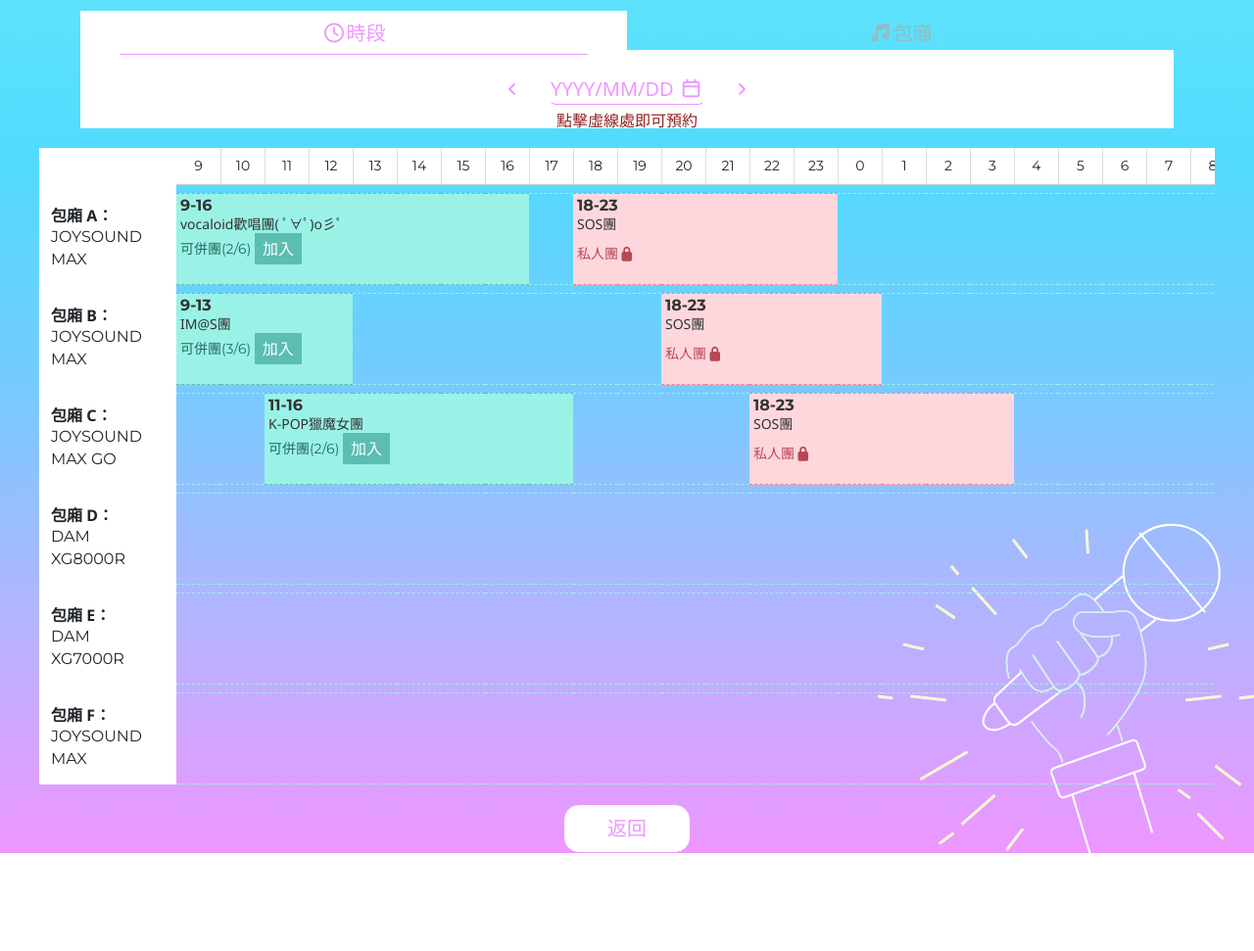
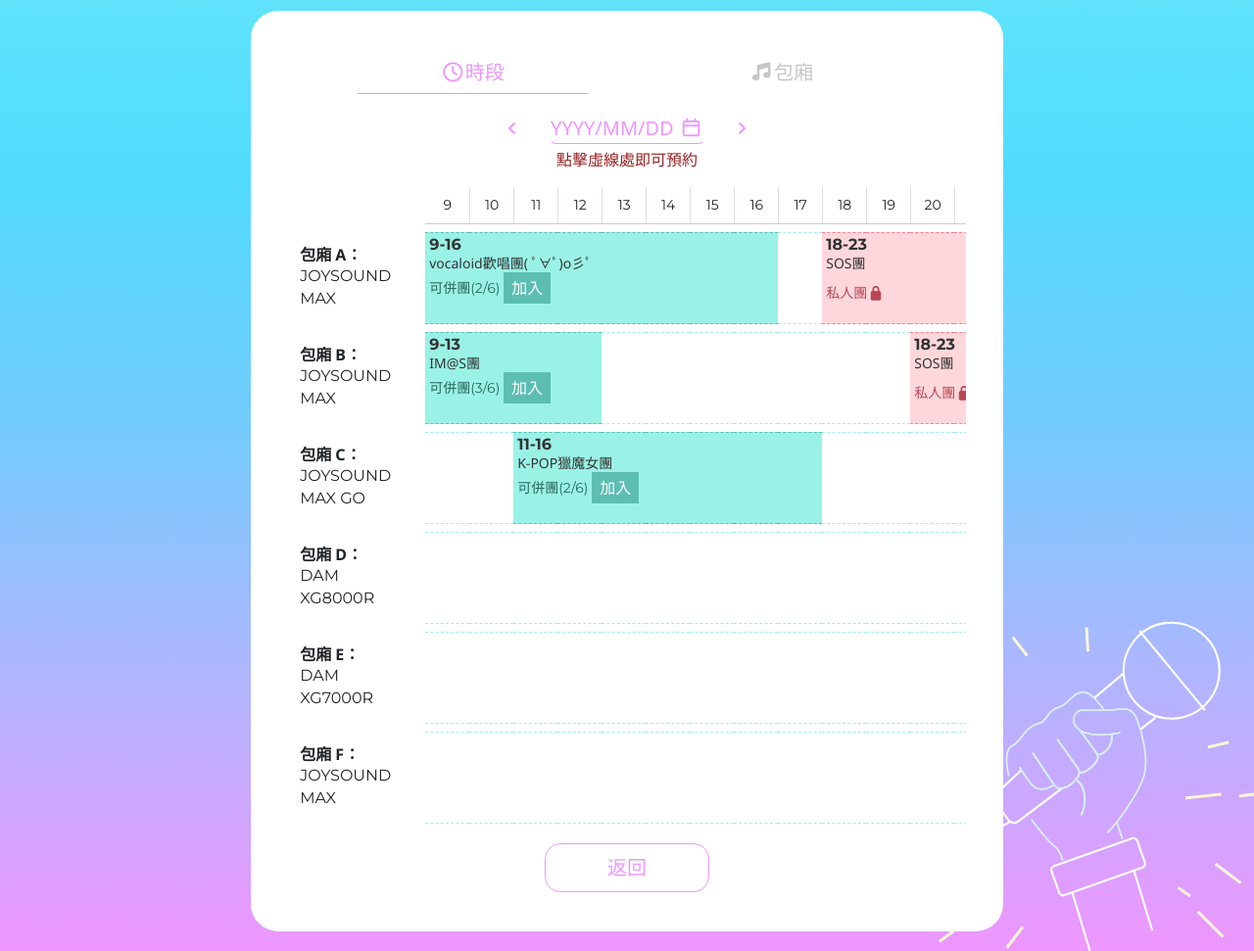
Before and after one commit to LeeMengChieh/Midterm-project, a plain HTML site: page shedule.html in a window 1280 px wide. Shown: the part 95-1066 px from the top of the page at 98% size. Before the commit the page ends 966 px from the top, so only its background shows below. Drawn offline with nearby package versions, Linux system fonts and the light colour scheme.

Commit message:
shedule電腦版調整完成

```diff
--- a/css/SheduleCss.css
+++ b/css/SheduleCss.css
@@ -543,33 +543,35 @@ body {
 }
 
 .back {
+    display: block;
     margin: auto;
-    display: flex;
-    padding: 12px;
-    align-items: center;
+    padding: 12px 32px;
     border-radius: 16px;
     border: 1px solid #EE96FF;
     background: #FFF;
     color: #EE96FF;
+    font-family: "Noto Sans";
+    font-size: 20px;
+    font-weight: 300;
+    line-height: 24px;
+    text-decoration: none;
 }
 
-.back p {
-    margin: 0px;
-    display: flex;
-    padding: 0 32px;
-    justify-content: center;
-    align-items: center;
-    font-family: "Noto Sans";
-    font-size: 20px;
-    font-style: normal;
-    font-weight: 300;
-    line-height: 24px;
+.Back {
+    max-width: 200px;
+    /* 容器最大寬度 */
+    margin: 20px auto;
+    /* 上下20px，左右自動置中 */
+    padding: 0 16px;
+    /* 左右內距16px，避免貼邊 */
+    text-align: center;
+    /* 按鈕置中 */
 }
 
 .back:hover {
     background: #EE96FF;
     color: #fff;
-
+    text-decoration: none;
 }
 
 @media screen and (min-width: 767px) {
@@ -688,8 +690,16 @@ body {
         display: none !important;
     }
 
+    #shedule {
+        margin: 20px auto;
+        padding: 20px;
+        width: 60%;
+        border-radius: 28px;
+        background-color: #fff;
+    }
+
     .schedule-container {
-        max-width: 1200px;
+        background-color: #fff;
         overflow-x: hidden;
     }
 }
--- a/shedule.html
+++ b/shedule.html
@@ -226,8 +226,8 @@
                         <div class="cell-unbook"></div>
                         <div class="cell-unbook"></div>
 
-                        <div class="cell"></div>
-                        <div class="cell"></div>
+                        <div class="cell-unbook"></div>
+                        <div class="cell-unbook"></div>
                         <div class="cell booked-public">
                             <p class="title">11-16</p>
                             <p class="name">K-POP獵魔女團</p>
@@ -338,9 +338,11 @@
                 </div>
             </div>
         </div>
-        <button type="button" class="btn back">
-            <p>返回</p>
-        </button>
+        <div class="Back">
+            <a href="index.html" class="btn back">
+                返回
+            </a>
+        </div>
         <script src="https://cdn.jsdelivr.net/npm/bootstrap@5.3.7/dist/js/bootstrap.bundle.min.js"
             integrity="sha384-ndDqU0Gzau9qJ1lfW4pNLlhNTkCfHzAVBReH9diLvGRem5+R9g2FzA8ZGN954O5Q"
             crossorigin="anonymous"></script>
```
